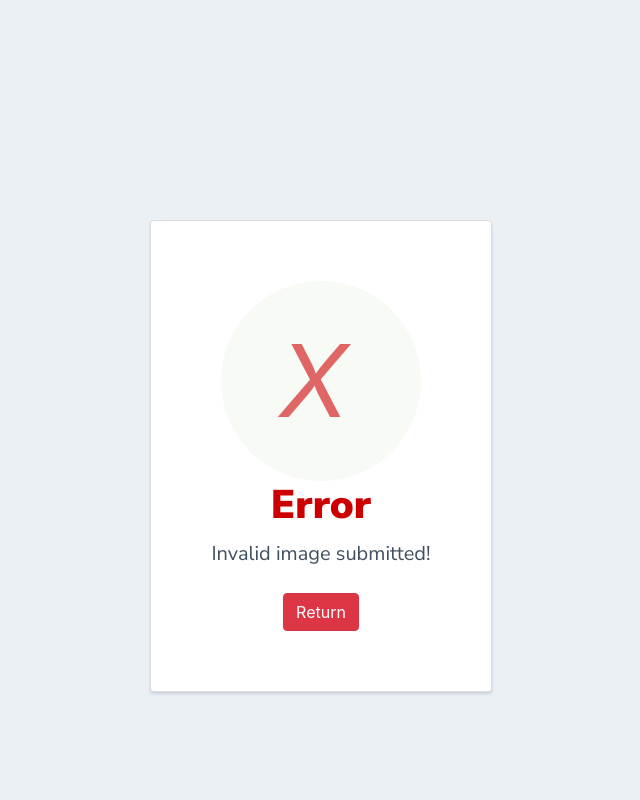
After one commit to kaljoshuaranbaratharajan/pythonProject, a Flask app: page /errorpage in a window 1280 px wide. The commit adds this page. Shown: the whole page, without its empty margins (319-959 px from the left). Run offline with Flask 2, Linux system fonts and the light colour scheme; the visitor is signed in with stand-in values (Sample User, id 1); some libraries are stand-ins or nearby versions.

Commit message:
added try except and error page

```diff
--- a/src/server.py
+++ b/src/server.py
@@ -288,55 +288,66 @@ def sight():
         cursor = mysql.connection.cursor(MySQLdb.cursors.DictCursor)
         files = request.files.getlist('sights[]')
 
-        # submit into db for request
-        cursor.execute(
-            "INSERT INTO sightforms (sDate, sTime, sAddress, rqstId, user) VALUES (%s, %s, %s, %s, %s)",
-            (sDate, sTime, sAddress, optionId, user))
+        try:
+            # submit into db for request
+            cursor.execute(
+                "INSERT INTO sightforms (sDate, sTime, sAddress, rqstId, user) VALUES (%s, %s, %s, %s, %s)",
+                (sDate, sTime, sAddress, optionId, user))
 
-        # get id from sightform
-        sightid = cursor.lastrowid
+            # get id from sightform
+            sightid = cursor.lastrowid
 
-        cursor.execute('SELECT mImages FROM images WHERE rqstId = %s', [optionId])
-        dbresult = cursor.fetchall()
+            cursor.execute('SELECT mImages FROM images WHERE rqstId = %s', [optionId])
+            dbresult = cursor.fetchall()
 
-        # keep file path but extract img name from json ** care for tuple errors
-        imgdb = face_recognition.load_image_file("static/uploads/" + dbresult[0]['mImages'])
-        imgdb = cv2.cvtColor(imgdb, cv2.COLOR_BGR2RGB)
+            # keep file path but extract img name from json ** care for tuple errors
+            imgdb = face_recognition.load_image_file("static/uploads/" + dbresult[0]['mImages'])
+            imgdb = cv2.cvtColor(imgdb, cv2.COLOR_BGR2RGB)
 
-        percentage = 0
-        # insert image into sighting image database
-        for file in files:
-            if file and allowed_file(file.filename):
-                filename = secure_filename(file.filename)
-                file.save(os.path.join(basedir, app.config['UPLOAD_FOLDER'], filename))
+            percentage = 0
+            # insert image into sighting image database
+            for file in files:
+                if file and allowed_file(file.filename):
+                    filename = secure_filename(file.filename)
+                    file.save(os.path.join(basedir, app.config['UPLOAD_FOLDER'], filename))
 
-                imgsight = face_recognition.load_image_file("static/uploads/" + file.filename)
-                imgsight = cv2.cvtColor(imgsight, cv2.COLOR_BGR2RGB)
+                    imgsight = face_recognition.load_image_file("static/uploads/" + file.filename)
+                    imgsight = cv2.cvtColor(imgsight, cv2.COLOR_BGR2RGB)
 
-                encodeDB = face_recognition.face_encodings(imgdb)[0]
+                    encodeDB = face_recognition.face_encodings(imgdb)[0]
 
-                encodeSight = face_recognition.face_encodings(imgsight)[0]
+                    encodeSight = face_recognition.face_encodings(imgsight)[0]
 
-                faceDis = face_recognition.face_distance([encodeDB], encodeSight)
+                    faceDis = face_recognition.face_distance([encodeDB], encodeSight)
 
-                comparingpercentage = (1.0 - (faceDis[0]))
+                    comparingpercentage = (1.0 - (faceDis[0]))
 
-                if(comparingpercentage > percentage):
-                    percentage = comparingpercentage
+                    if(comparingpercentage > percentage):
+                        percentage = comparingpercentage
 
-                finalpercentage = round(percentage * 100, 2)
+                    finalpercentage = round(percentage * 100, 2)
 
-                print(str(finalpercentage) + " match")
+                    print(str(finalpercentage) + " match")
 
-                cursor.execute(
-                    'INSERT INTO sightimages (sImages, sightId, numOfImg, comparingpercentage) VALUES (%s, %s, %s, %s)',
-                    (filename, sightid, files.index(file), finalpercentage))
+                    cursor.execute(
+                        'INSERT INTO sightimages (sImages, sightId, numOfImg, comparingpercentage) VALUES (%s, %s, %s, %s)',
+                        (filename, sightid, files.index(file), finalpercentage))
 
-        cursor.close()
-        mysql.connection.commit()
+            cursor.close()
+            mysql.connection.commit()
+
+        except:
+            print("shit don't work")
+            return redirect(url_for('errorpage'))
 
     return render_template("completerqst.html")
 
+@app.route('/errorpage')
+def errorpage():
+    if "email" in session:
+        return render_template("errorpage.html")
+    else:
+        return redirect(url_for('login'))
 
 @app.route('/sightings')
 def sightings():
--- /dev/null
+++ b/src/templates/errorpage.html
@@ -0,0 +1,63 @@
+
+<html>
+  <head>
+    <link href="https://fonts.googleapis.com/css?family=Nunito+Sans:400,400i,700,900&display=swap" rel="stylesheet">
+        <!--    bootstrap-->
+    <link rel="stylesheet" href="https://stackpath.bootstrapcdn.com/bootstrap/4.3.1/css/bootstrap.min.css"
+          integrity="sha384-ggOyR0iXCbMQv3Xipma34MD+dH/1fQ784/j6cY/iJTQUOhcWr7x9JvoRxT2MZw1T" crossorigin="anonymous">
+    <!--    fontawesome-->
+    <link rel="stylesheet" href="https://cdnjs.cloudflare.com/ajax/libs/font-awesome/5.14.0/css/all.min.css"
+          integrity="sha512-1PKOgIY59xJ8Co8+NE6FZ+LOAZKjy+KY8iq0G4B3CyeY6wYHN3yt9PW0XpSriVlkMXe40PTKnXrLnZ9+fkDaog=="
+          crossorigin="anonymous"/>
+    <meta charset="UTF-8">
+    <title>{% block title %}Error{% endblock %}</title>
+  </head>
+    <style>
+      body {
+        text-align: center;
+        padding: 40px 0;
+        background: #EBF0F5;
+        margin-top: 180px;
+      }
+        h1 {
+          color: #cc0000;
+          font-family: "Nunito Sans", "Helvetica Neue", sans-serif;
+          font-weight: 900;
+          font-size: 40px;
+          margin-bottom: 10px;
+        }
+        p {
+          color: #404F5E;
+          font-family: "Nunito Sans", "Helvetica Neue", sans-serif;
+          font-size:20px;
+          margin: 0;
+        }
+      i {
+        color: #e06666;
+        font-size: 100px;
+        line-height: 200px;
+        margin-left:-15px;
+      }
+      .card {
+        background: white;
+        padding: 60px;
+        border-radius: 4px;
+        box-shadow: 0 2px 3px #C8D0D8;
+        display: inline-block;
+        margin: 0 auto;
+      }
+    </style>
+    <body>
+      <div class="card">
+      <div style="border-radius:200px; height:200px; width:200px; background: #F8FAF5; margin:0 auto;">
+        <i class="checkmark">X</i>
+      </div>
+        <h1>Error</h1>
+        <p>Invalid image submitted!</p>
+        <br>
+        <div>
+          <a class="btn btn-danger" href="{{ url_for('mainmenu') }}" role="button">Return</a>
+        </div>
+      </div>
+    </body>
+</html>
--- a/src/templates/register.html
+++ b/src/templates/register.html
@@ -51,9 +51,8 @@
                         </h2>
                         <div class="msg">{{ msg }}</div>
                         <p class="text-center text-muted mt-5 mb-0">Already have an account?
-                            <a href="{{ url_for('login') }}" class="fw-bold text-body">
-                                <u>Login here</u>
-                            </a>
+                            <a href="{{ url_for('login') }}" class="btn btn-primary">
+                                Login</a>
                         </p>
                     </div>
                 </div>
```
